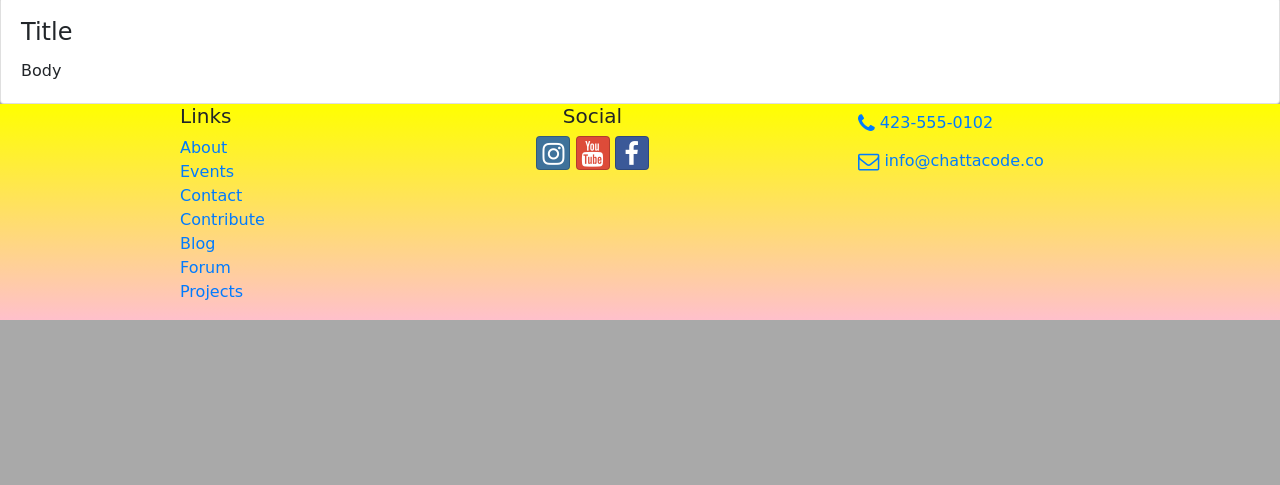
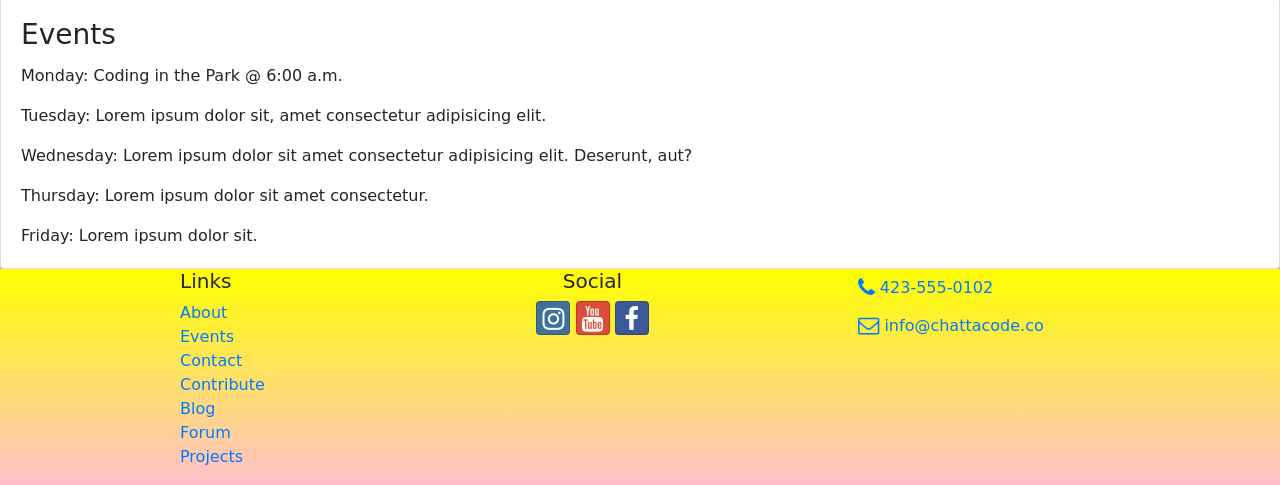
Before and after one commit to TheClutchC/community-collective, a website: page events.html in a window 1280 px wide. Shown: the part 335-820 px from the top of the page. Drawn offline with nearby package versions, Linux system fonts and the light colour scheme; a web font is replaced by a local one.

Commit message:
add info to pages

```diff
--- a/events.html
+++ b/events.html
@@ -58,10 +58,14 @@
 
 
     <div class="card text-left">
-      <img class="card-img-top" src="holder.js/100px180/" alt="">
-      <div class="card-body">
-        <h4 class="card-title">Title</h4>
-        <p class="card-text">Body</p>
+        <img class="card-img-top" src="holder.js/100px180/" alt="">
+        <div class="card-body">
+        <h3 class="card-title">Events</h3>
+        <p class="card-text">Monday: Coding in the Park @ 6:00 a.m.</p>
+        <p class="card-text">Tuesday: Lorem ipsum dolor sit, amet consectetur adipisicing elit.</p>
+        <p class="card-text">Wednesday: Lorem ipsum dolor sit amet consectetur adipisicing elit. Deserunt, aut?</p>
+        <p class="card-text">Thursday: Lorem ipsum dolor sit amet consectetur.</p>
+        <p class="card-text">Friday: Lorem ipsum dolor sit.</p>
       </div>
     </div>
 
```
Also changed, not shown: about.html (+2 -2 lines), contact.html (+2 -2 lines), contribute.html (+5 -2 lines).
